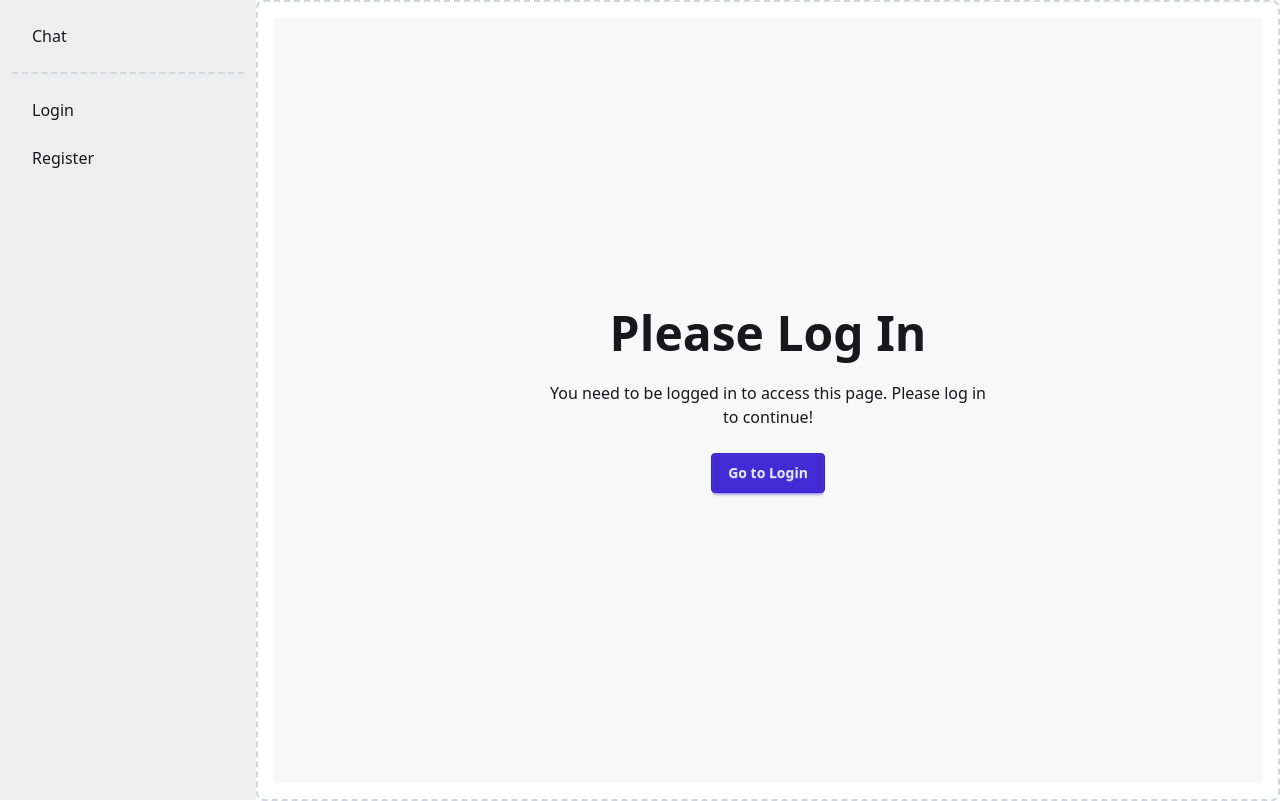
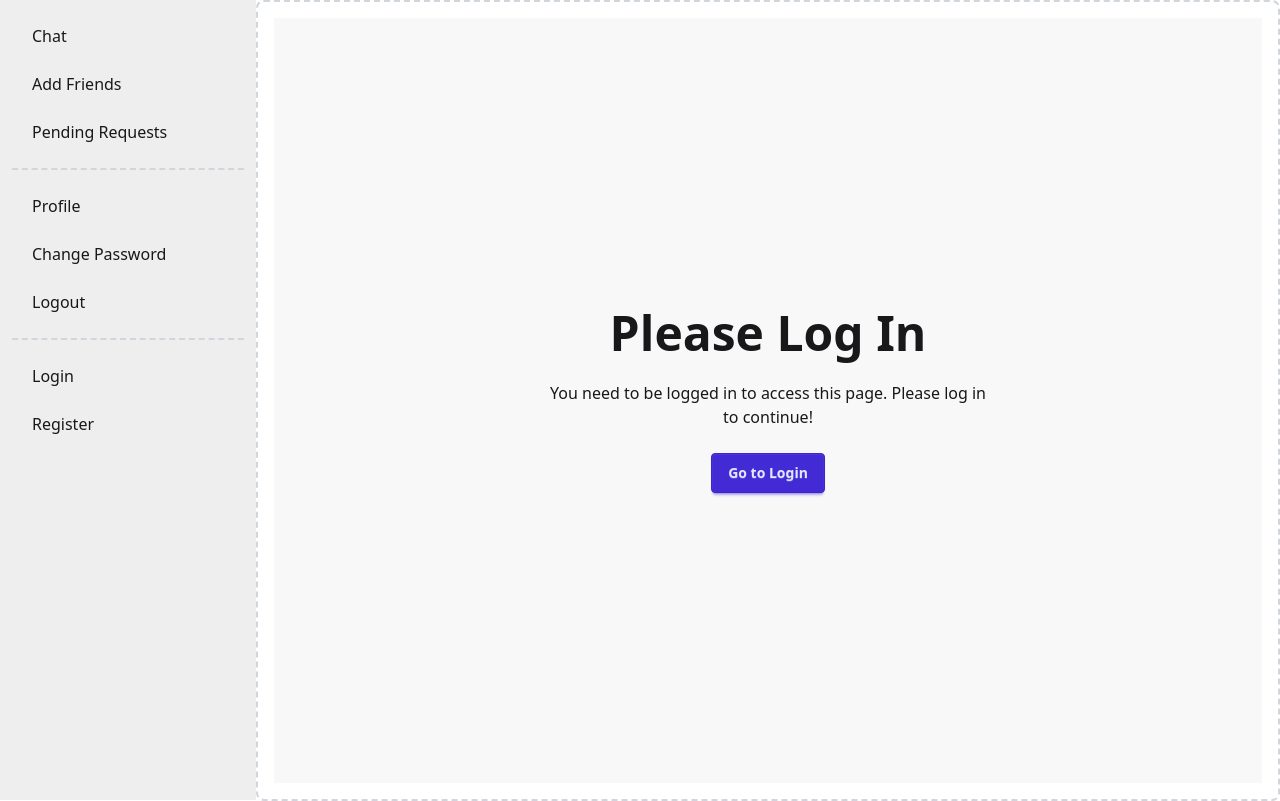
Before and after one commit to TheNileshNishad/dailytalk, a React (Vite) app in the folder frontend/: page /notlogged in a window 1280 px wide. Built offline with nearby package versions, Linux system fonts and the light colour scheme; no server answers.

Commit message:
Extend routes and update sidebar components

```diff
--- a/frontend/src/App.jsx
+++ b/frontend/src/App.jsx
@@ -8,6 +8,10 @@ import Login from "./pages/Login"
 import Register from "./pages/Register"
 import PrivateRoute from "./components/PrivateRoute"
 import NotLogged from "./pages/NotLogged"
+import Profile from "./pages/Profile"
+import ChangePassword from "./pages/ChangePassword"
+import AddFriends from "./pages/AddFriends"
+import Requests from "./pages/Requests"
 
 const queryClient = new QueryClient()
 
@@ -23,6 +27,10 @@ const App = () => {
 
             <Route element={<PrivateRoute />}>
               <Route index element={<Chat />} />
+              <Route path="profile" element={<Profile />} />
+              <Route path="change-password" element={<ChangePassword />} />
+              <Route path="add-friends" element={<AddFriends />} />
+              <Route path="requests" element={<Requests />} />
             </Route>
           </Route>
         </Routes>
--- a/frontend/src/components/Sidebar.jsx
+++ b/frontend/src/components/Sidebar.jsx
@@ -13,13 +13,55 @@ const Sidebar = () => {
               <span className="flex-1 ms-3 whitespace-nowrap">Chat</span>
             </Link>
           </li>
+          <li>
+            <Link
+              to="/add-friends"
+              className="flex items-center p-2 rounded-lg hover:bg-base-100 dark:hover:bg-gray-700"
+            >
+              <span className="flex-1 ms-3 whitespace-nowrap">Add Friends</span>
+            </Link>
+          </li>
+          <li>
+            <Link
+              to="/requests"
+              className="flex items-center p-2 rounded-lg hover:bg-base-100 dark:hover:bg-gray-700"
+            >
+              <span className="flex-1 ms-3 whitespace-nowrap">
+                Pending Requests
+              </span>
+            </Link>
+          </li>
+        </ul>
+
+        <ul className="pt-4 mt-4 space-y-2 font-medium border-t-2 border-dashed border-gray-300 dark:border-gray-500">
+          <li>
+            <Link
+              to="/profile"
+              className="flex items-center p-2 rounded-lg hover:bg-base-100 dark:hover:bg-gray-700"
+            >
+              <span className="flex-1 ms-3 whitespace-nowrap">Profile</span>
+            </Link>
+          </li>
+          <li>
+            <Link
+              to="/change-password"
+              className="flex items-center p-2 rounded-lg hover:bg-base-100 dark:hover:bg-gray-700"
+            >
+              <span className="flex-1 ms-3 whitespace-nowrap">
+                Change Password
+              </span>
+            </Link>
+          </li>
+          <li className="flex items-center p-2 rounded-lg hover:bg-base-100 dark:hover:bg-gray-700">
+            <span className="flex-1 ms-3 whitespace-nowrap">Logout</span>
+          </li>
         </ul>
 
         <ul className="pt-4 mt-4 space-y-2 font-medium border-t-2 border-dashed border-gray-300 dark:border-gray-500">
           <li>
             <Link
               to="/login"
-              className="flex items-center p-2 rounded-lg hover:bg-base-100 dark:hover:bg-gray-700 "
+              className="flex items-center p-2 rounded-lg hover:bg-base-100 dark:hover:bg-gray-700"
             >
               <span className="flex-1 ms-3 whitespace-nowrap">Login</span>
             </Link>
@@ -27,7 +69,7 @@ const Sidebar = () => {
           <li>
             <Link
               to="/register"
-              className="flex items-center p-2 rounded-lg hover:bg-base-100 dark:hover:bg-gray-700 "
+              className="flex items-center p-2 rounded-lg hover:bg-base-100 dark:hover:bg-gray-700"
             >
               <span className="flex-1 ms-3 whitespace-nowrap">Register</span>
             </Link>
--- /dev/null
+++ b/frontend/src/pages/AddFriends.jsx
@@ -0,0 +1,4 @@
+const AddFriends = () => {
+  return <div>AddFriends</div>
+}
+export default AddFriends
--- /dev/null
+++ b/frontend/src/pages/ChangePassword.jsx
@@ -0,0 +1,4 @@
+const ChangePassword = () => {
+  return <div>ChangePassword</div>
+}
+export default ChangePassword
--- /dev/null
+++ b/frontend/src/pages/Profile.jsx
@@ -0,0 +1,4 @@
+const Profile = () => {
+  return <div>Profile</div>
+}
+export default Profile
--- /dev/null
+++ b/frontend/src/pages/Requests.jsx
@@ -0,0 +1,4 @@
+const Requests = () => {
+  return <div>Requests</div>
+}
+export default Requests
```
